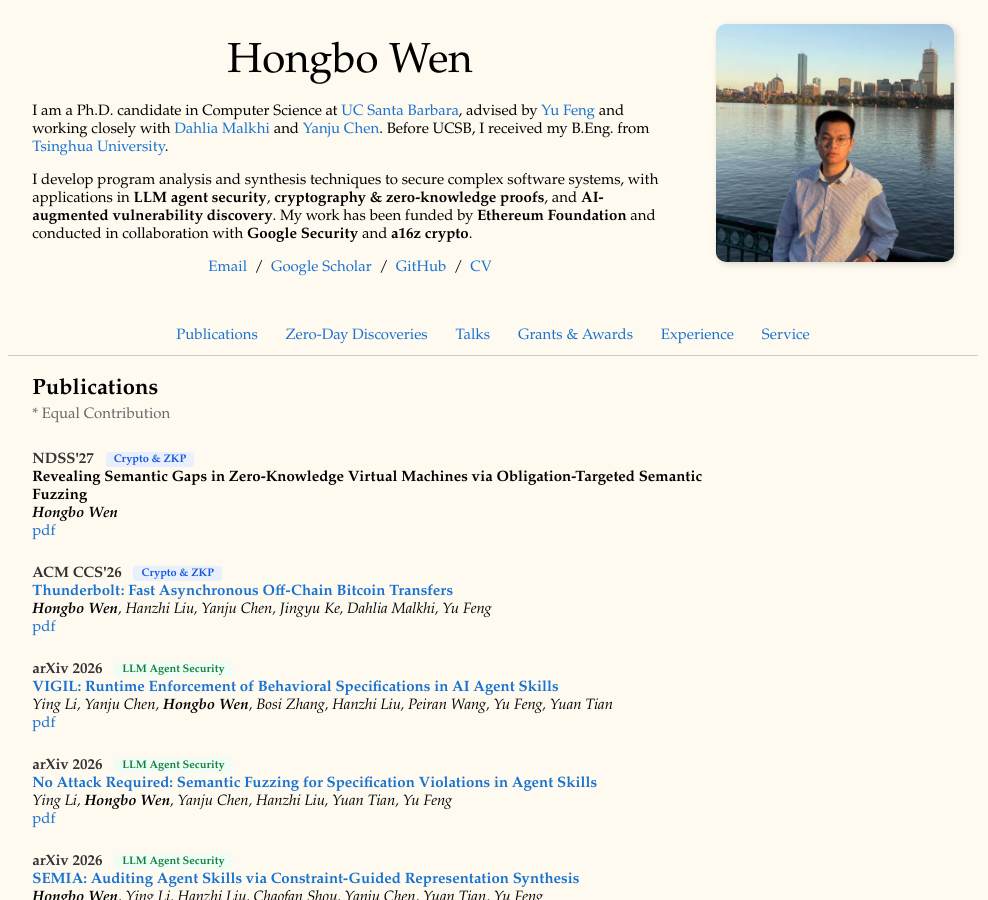
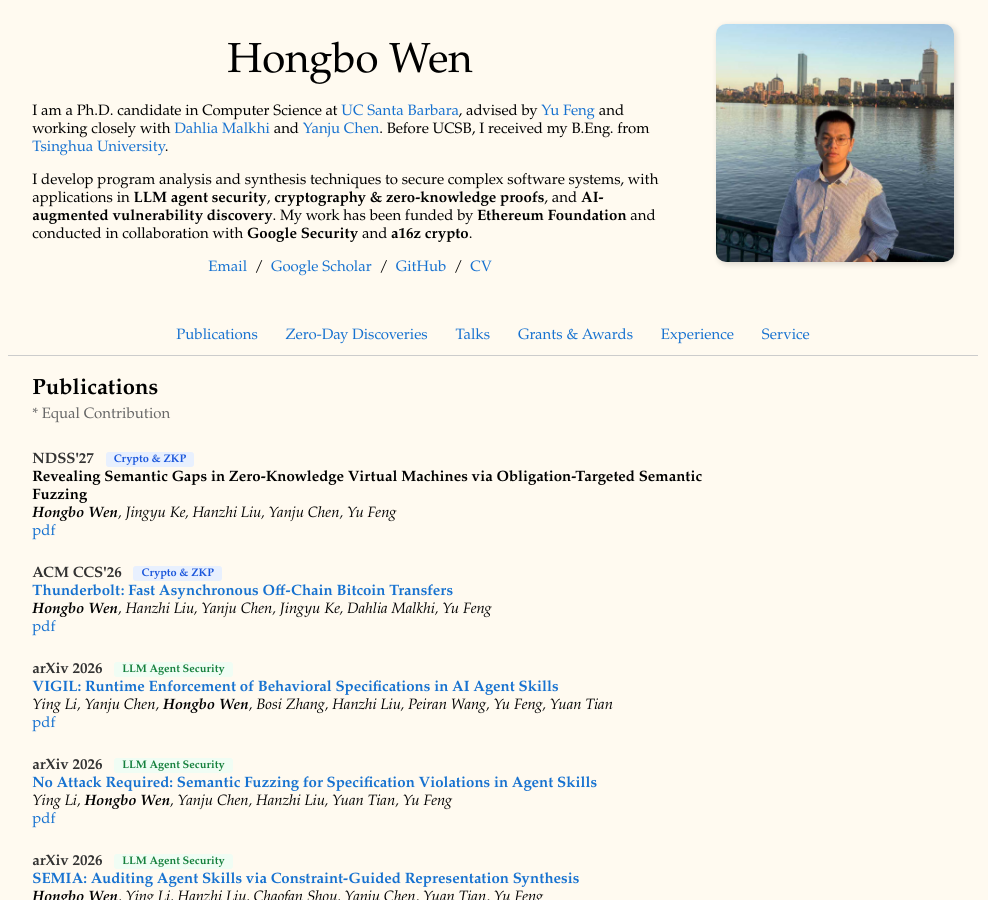
Before and after one commit to whbjzzwjxq/whbjzzwjxq.github.io, a Jekyll site: the page built from _posts/2025-01-28-USENIX_AEC.markdown, in a window 1280 px wide and 900 px high. Shown: the whole window, without its empty margins (147-1135 px from the left). Built offline with Jekyll 4.4.1, drawn with Linux system fonts in a browser that asks for light colours.

Commit message:
Add Beak authors
Co-authored-by: Codex <noreply@openai.com>

```diff
--- a/_layouts/default.html
+++ b/_layouts/default.html
@@ -77,7 +77,7 @@
               <span class="pub-venue">NDSS'27</span>
               <span class="label label-crypto">Crypto &amp; ZKP</span><br>
               <papertitle>Revealing Semantic Gaps in Zero-Knowledge Virtual Machines via Obligation-Targeted Semantic Fuzzing</papertitle><br>
-              <span class="pub-authors"><b>Hongbo Wen</b></span><br>
+              <span class="pub-authors"><b>Hongbo Wen</b>, Jingyu Ke, Hanzhi Liu, Yanju Chen, Yu Feng</span><br>
               <span class="pub-links">
                 <a href="/pdfs/27_NDSS_BEAK.pdf">pdf</a>
               </span>
```
